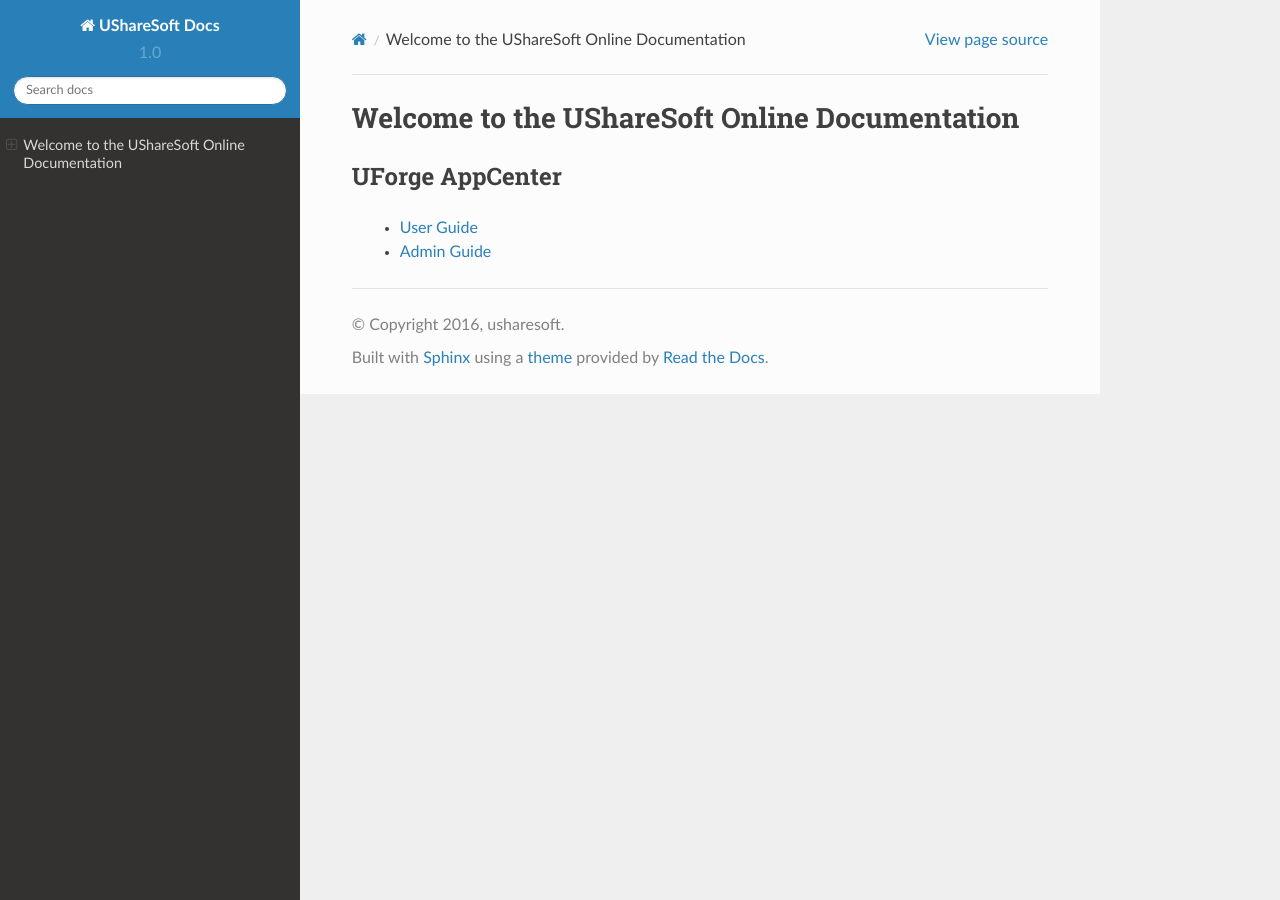
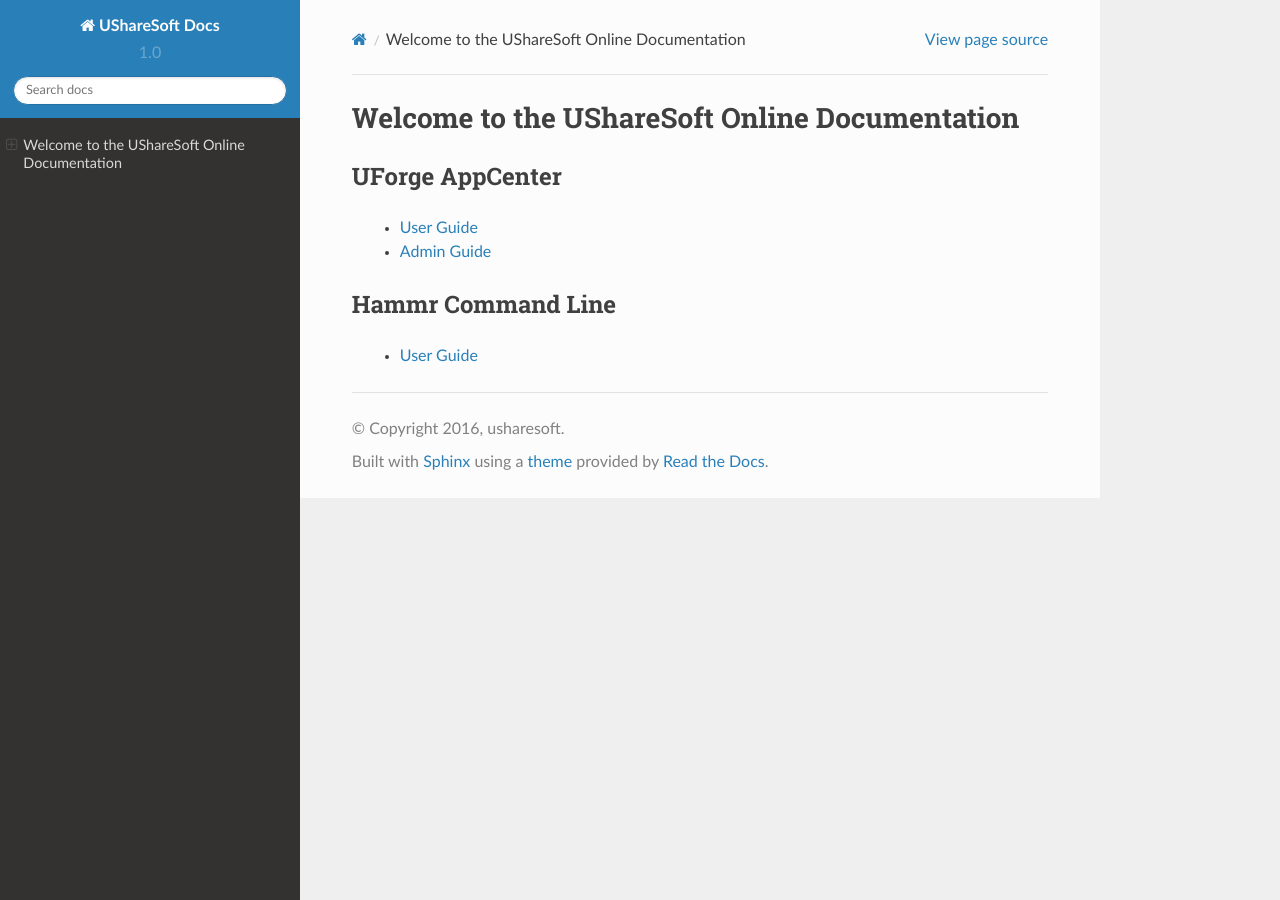
Before and after one commit to usharesoft/docs, a Sphinx documentation site: the page built from toc/source/index.rst, in a window 1280 px wide. Built offline with Sphinx 7.4.7 and the Read the Docs theme 2.0.0, drawn with Linux system fonts in a browser that asks for light colours.

Commit message:
- added hammr project

```diff
--- a/toc/source/index.rst
+++ b/toc/source/index.rst
@@ -6,5 +6,10 @@
 UForge AppCenter
 ----------------
 
-	* `User Guide <http://docs.usharesoft.com/projects/appcenter-user-guide/>`_
-	* `Admin Guide <http://docs.usharesoft.com/projects/appcenter-admin-guide/>`_
+	* `User Guide <http://docs.usharesoft.com/projects/appcenter-user-guide/en/latest>`_
+	* `Admin Guide <http://docs.usharesoft.com/projects/appcenter-admin-guide/latest>`_
+
+Hammr Command Line
+------------------
+
+	* `User Guide <http://docs.usharesoft.com/projects/hammr/en/latest>`_
```
